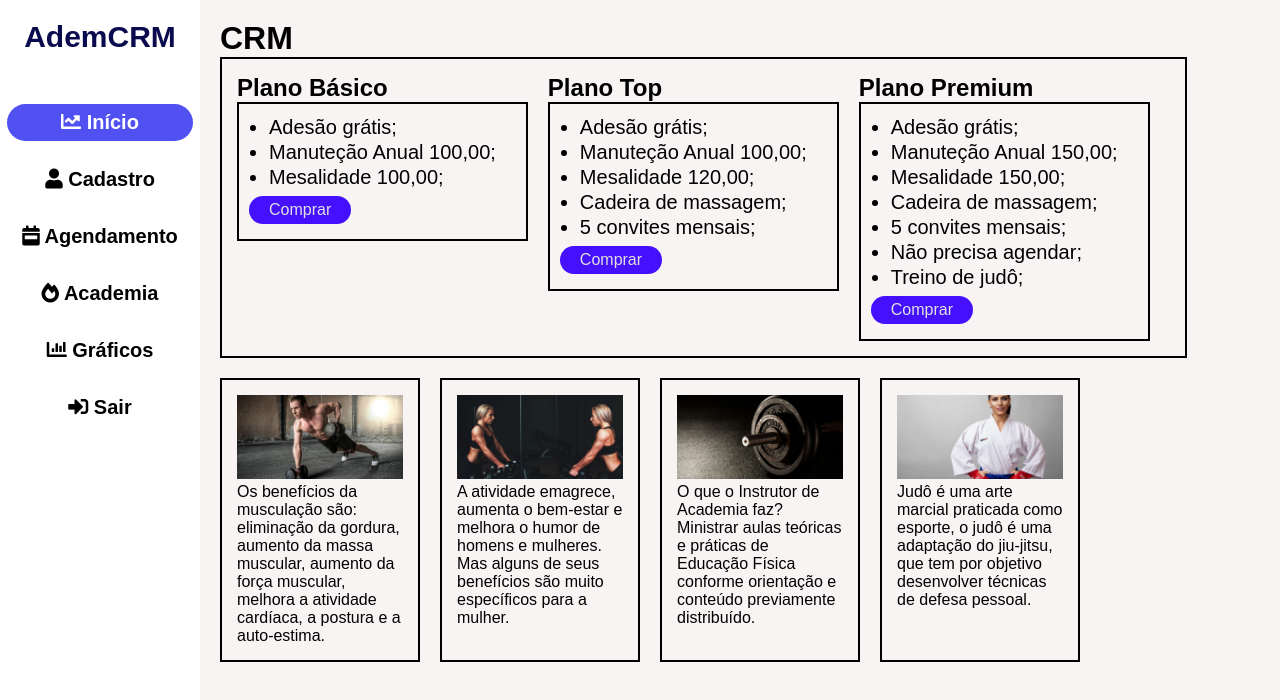
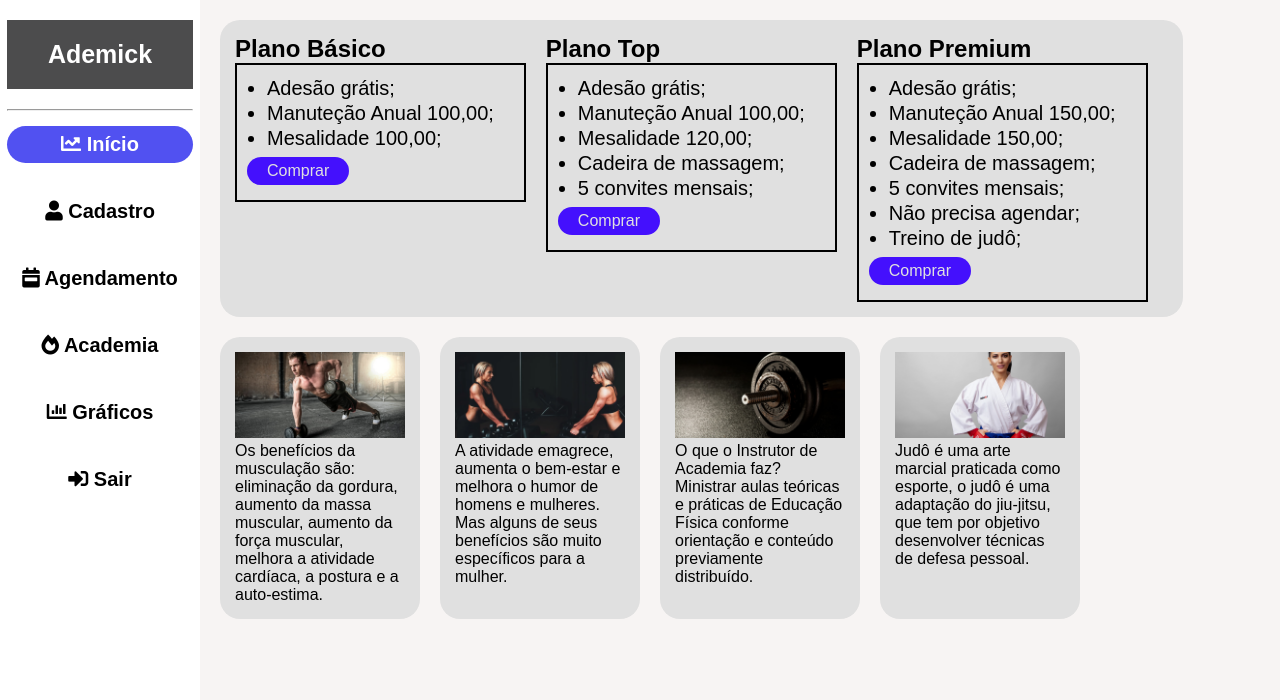
Before and after one commit to Helton-Carlos/crm-academia, a Vue app: page / in a window 1280 px wide. Shown: the top 700 px of the page. Built offline with nearby package versions, Linux system fonts and the light colour scheme; a web font is replaced by a local one.

Commit message:
enviar logo nova

```diff
--- a/src/components/Menu.vue
+++ b/src/components/Menu.vue
@@ -1,8 +1,9 @@
 <template>
   <div>
     <div class="home flex">
-      <div class="center flex-coluna">
-        <h1>AdemCRM</h1>
+      <div class="flex-coluna center">
+        <h1>Ademick</h1>
+        <hr>
         <router-link to="/"
           ><i class="fas fa-chart-line"></i> Início</router-link
         >
@@ -15,10 +16,10 @@
         <router-link to="/academia"
           ><i class="fas fa-fire-alt"></i> Academia</router-link
         >
-         <router-link to="/grafico"
+        <router-link to="/grafico"
           ><i class="fas fa-chart-bar"></i> Gráficos</router-link
         >
-       <router-link to="/login"
+        <router-link to="/login"
           ><i class="fas fa-sign-in-alt"></i> Sair</router-link
         >
       </div>
@@ -38,25 +39,28 @@ export default {};
   width: 200px;
   box-shadow: rgb(0, 0, 0.5);
 }
-.center {
-  margin: 0 auto;
+h1 {
+ margin: 20px 0;
+ padding: 20px 0;
+  font-size: 25px;
+  color: #fff;
+  background-color: #4c4c4d;
+}
+.center{
   text-align: center;
-}
-h1 {
-  padding-top: 20px;
-  padding-bottom: 40px;
-  font-size: 30px;
+  margin: 0 auto
 }
 a {
   color: rgb(0, 0, 0);
   padding: 7px 15px;
   font-size: 20px;
-  margin: 10px 0;
+  margin: 15px 0px;
   font-weight: 700;
 }
 .router-link-exact-active {
   background-color: #5151f1;
-  border-radius: 20px;
+  width: 100%;
+  border-radius: 25px;
   color: #ffff;
 }
 </style>
--- /dev/null
+++ b/src/views/Grafico.vue
@@ -0,0 +1,49 @@
+<template>
+  <div style="margin-top:50px" class="flex">
+    <apexchart
+      width="400"
+      type="bar"
+      :options="chartOptions"
+      :series="series"
+    ></apexchart>
+    <div>
+      <apexchart
+        width="380"
+        type="donut"
+        :options="options"
+        :series="serie"
+      ></apexchart>
+    </div>
+  </div>
+</template>
+
+<script>
+import VueApexCharts from "vue3-apexcharts";
+export default {
+  components: {
+    apexchart: VueApexCharts,
+  },
+  data: function() {
+    return {
+      options: {},
+      serie: [44, 55, 41, 17, 15],
+      chartOptions: {
+        chart: {
+          id: "Matriculado",
+        },
+        xaxis: {
+          categories: ['Jun','Jul','Ago','Set','Out','Nov','Dez','Jan'],
+        },
+      },
+      series: [
+        {
+          name: "Matriculado",
+          data: [30, 40, 35, 50, 49, 60, 70, 41],
+        },
+      ],
+    };
+  },
+};
+</script>
+
+<style></style>
--- a/src/views/Home.vue
+++ b/src/views/Home.vue
@@ -1,6 +1,5 @@
 <template>
   <div class="space-area">
-    <h1>CRM</h1>
     <Planos />
     <div class="flex">
       <Slide />
@@ -21,9 +20,9 @@ export default {
 .planos {
   margin-right: 20px;
   margin-bottom: 20px;
-  background-color: none;
-  border: 2px solid #000000;
+  background-color:#e0e0e0;
+  border-radius: 20px;
   padding: 15px 15px;
-  color: #000000;
+  box-shadow: rgba(0, 0, 0, 0.5);
 }
 </style>
```
Also changed, not shown: src/views/Login.vue (added, +11 -0 lines).
